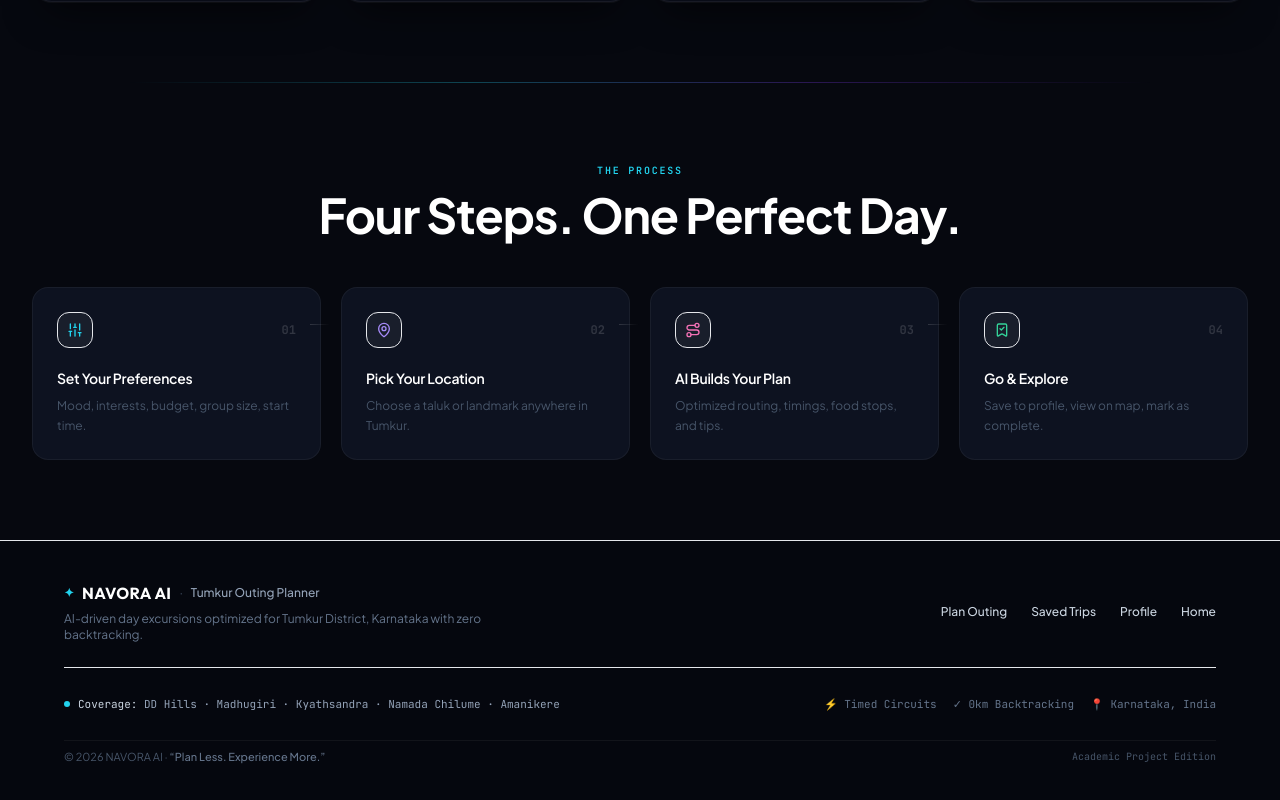
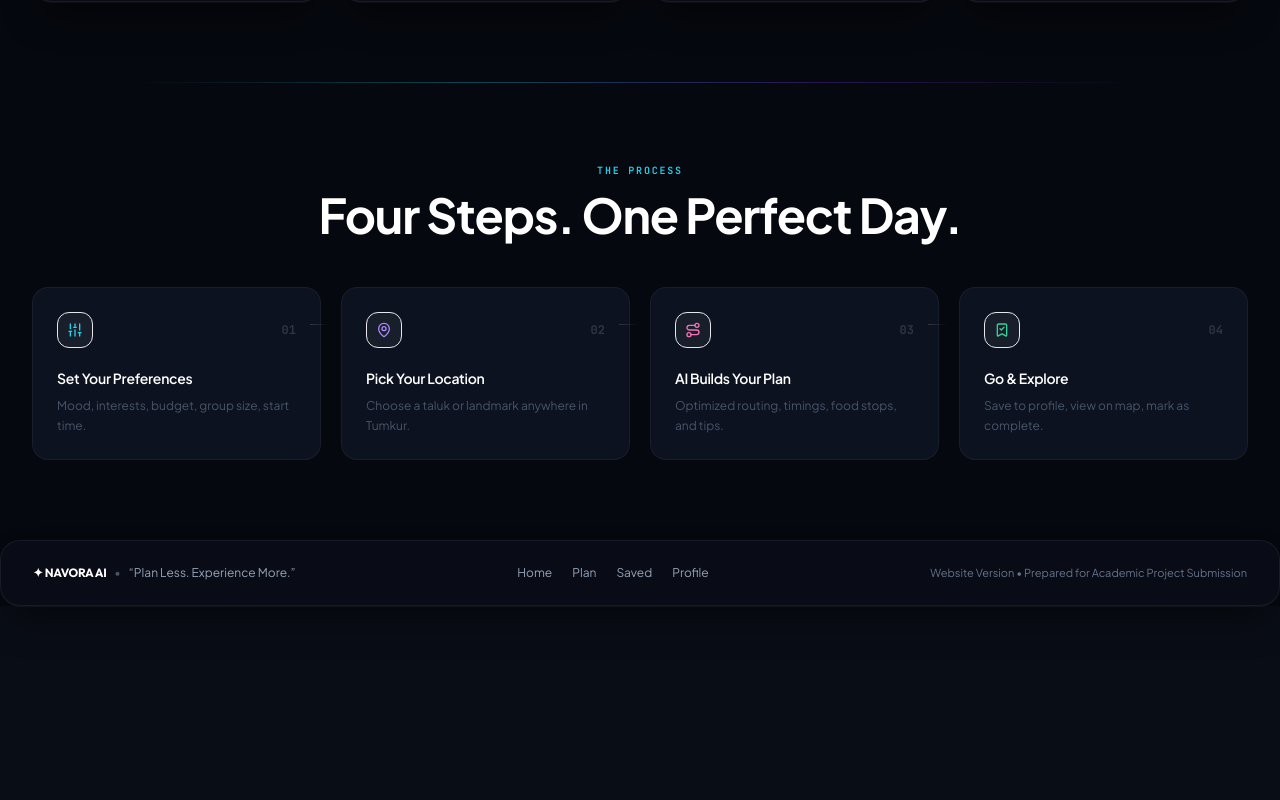
Before and after one commit to naveenpvg38-alt/navoraai, a React (Vite) app in the folder client/: page / in a window 1280 px wide. Shown: the part 1210-2010 px from the top of the page. After the commit the page ends 1816 px from the top, so only its background shows below. Built offline with nearby package versions, Linux system fonts and the light colour scheme.

Commit message:
feat: refine footer to include strictly essential website elements

```diff
--- a/client/src/components/Footer.jsx
+++ b/client/src/components/Footer.jsx
@@ -9,79 +9,46 @@ export default function Footer({ setActiveView }) {
   };
 
   return (
-    <footer className="border-t border-white/8 bg-[#06080F]/90 backdrop-blur-xl text-slate-400 text-xs py-10 px-5 sm:px-8">
-      <div className="max-w-6xl mx-auto space-y-6">
-
-        {/* Top Row: Brand, Tagline & Navigation */}
-        <div className="flex flex-col md:flex-row items-center justify-between gap-6 pb-6 border-b border-white/6">
-          {/* Brand & Mission */}
-          <div className="flex flex-col items-center md:items-start gap-1.5 text-center md:text-left">
+    <footer className="border-t border-slate-800/60 py-6 px-4 sm:px-6 lg:px-8 text-xs text-slate-400 glass-card">
+      <div className="max-w-7xl mx-auto flex flex-col sm:flex-row items-center justify-between gap-4">
+        {/* Brand & Slogan */}
         <div className="flex items-center gap-2">
-              <span className="text-cyan-400 font-bold">✦</span>
-              <span className="font-display font-bold text-base text-white tracking-wide">
-                NAVORA AI
-              </span>
-              <span className="text-slate-600">·</span>
-              <span className="text-slate-400 font-medium">Tumkur Outing Planner</span>
-            </div>
-            <p className="text-slate-500 text-xs max-w-md">
-              AI-driven day excursions optimized for Tumkur District, Karnataka with zero backtracking.
-            </p>
+          <span className="font-display font-bold text-white">✦ NAVORA AI</span>
+          <span className="text-slate-600">•</span>
+          <span className="text-slate-400">“Plan Less. Experience More.”</span>
         </div>
 
-          {/* Quick Nav Links */}
-          <div className="flex items-center flex-wrap justify-center gap-6 text-xs font-medium">
+        {/* Essential Navigation */}
+        <div className="flex items-center gap-5 text-xs text-slate-400">
+          <button
+            onClick={() => handleNav('home')}
+            className="hover:text-cyan-400 transition-colors cursor-pointer"
+          >
+            Home
+          </button>
           <button
             onClick={() => handleNav('planner')}
-              className="text-slate-300 hover:text-cyan-300 transition-colors cursor-pointer"
+            className="hover:text-cyan-400 transition-colors cursor-pointer"
           >
-              Plan Outing
+            Plan
           </button>
           <button
             onClick={() => handleNav('saved')}
-              className="text-slate-300 hover:text-cyan-300 transition-colors cursor-pointer"
+            className="hover:text-cyan-400 transition-colors cursor-pointer"
           >
-              Saved Trips
+            Saved
           </button>
           <button
             onClick={() => handleNav('profile')}
-              className="text-slate-300 hover:text-cyan-300 transition-colors cursor-pointer"
+            className="hover:text-cyan-400 transition-colors cursor-pointer"
           >
             Profile
           </button>
-            <button
-              onClick={() => handleNav('home')}
-              className="text-slate-300 hover:text-cyan-300 transition-colors cursor-pointer"
-            >
-              Home
-            </button>
-          </div>
         </div>
 
-        {/* Informative Highlights Strip */}
-        <div className="flex flex-col sm:flex-row items-center justify-between gap-3 text-[11px] font-mono text-slate-400 py-1 text-center sm:text-left">
-          <div className="flex items-center gap-2">
-            <span className="w-1.5 h-1.5 rounded-full bg-cyan-400 shrink-0" />
-            <span className="text-slate-300">
-              Coverage: <span className="text-slate-400">DD Hills · Madhugiri · Kyathsandra · Namada Chilume · Amanikere</span>
-            </span>
-          </div>
-
-          <div className="flex items-center gap-4 text-slate-500 shrink-0">
-            <span>⚡ Timed Circuits</span>
-            <span>✓ 0km Backtracking</span>
-            <span>📍 Karnataka, India</span>
-          </div>
-        </div>
-
-        {/* Bottom Copyright & Slogan */}
-        <div className="flex flex-col sm:flex-row items-center justify-between gap-3 pt-2 text-[11px] text-slate-600 border-t border-white/5">
-          <div>
-            © {new Date().getFullYear()} NAVORA AI · <span className="text-slate-500 font-medium">“Plan Less. Experience More.”</span>
-          </div>
-          <div className="font-mono text-[10px]">
-            Academic Project Edition
-          </div>
+        {/* Project Attribution */}
+        <div className="text-slate-500 text-[11px]">
+          Website Version • Prepared for Academic Project Submission
         </div>
       </div>
     </footer>
```
Lines whose indentation alone changed are shown as unchanged.
